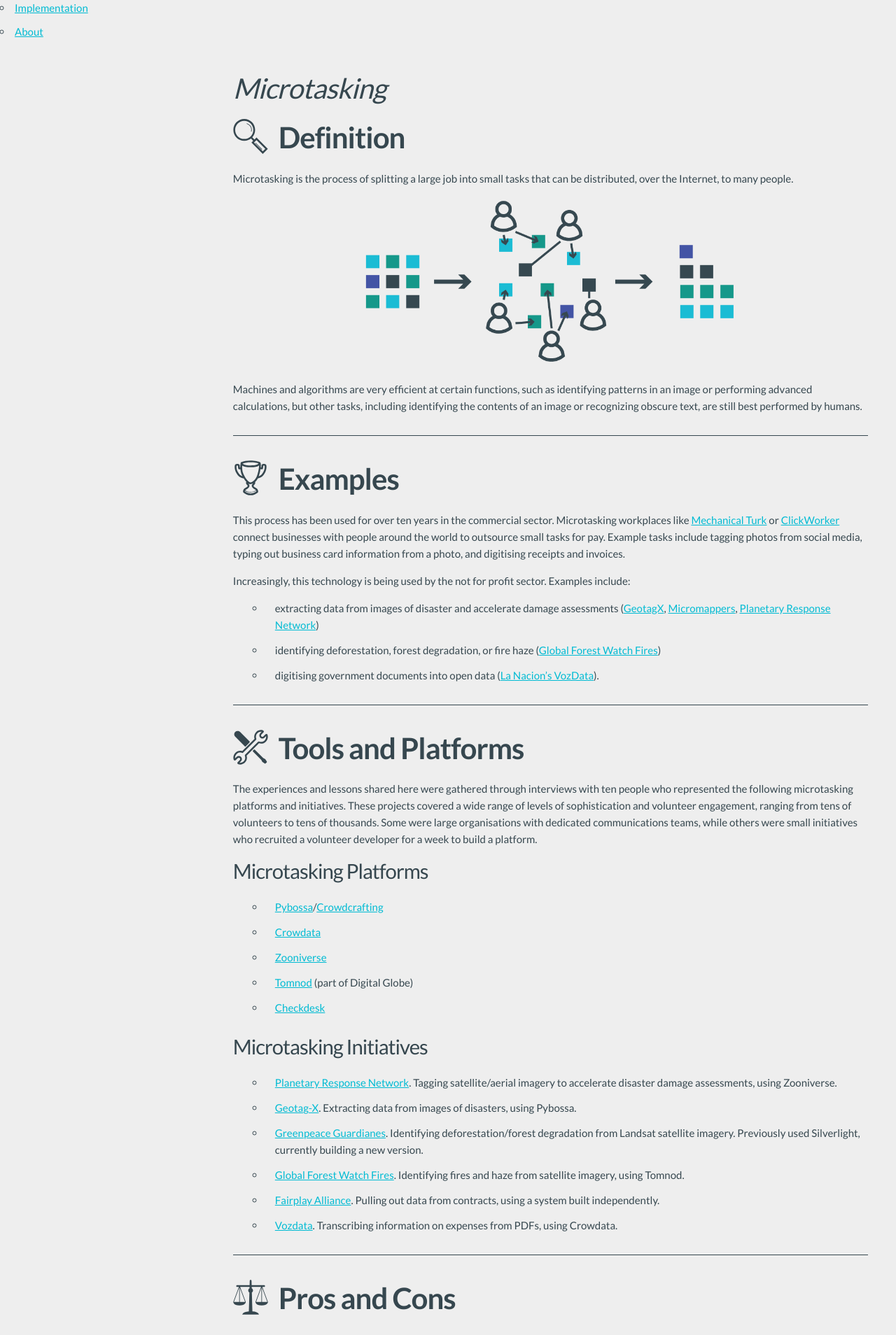
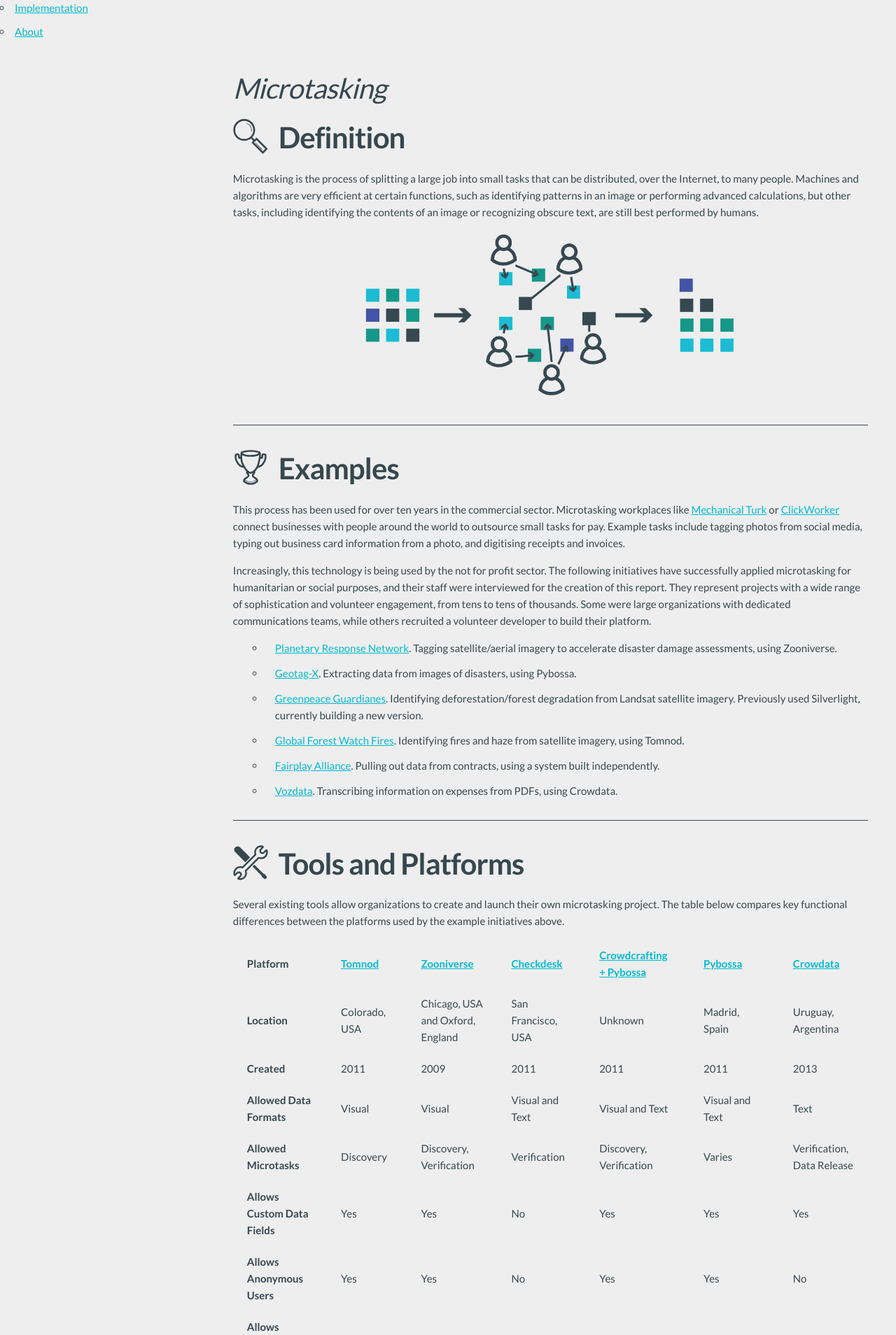
Before and after one commit to the-engine-room/library, a Jekyll site: the page built from _posts/2015-12-07-microtasking.md, in a window 1280 px wide. Shown: the part 957-2865 px from the top of the page at 70% size. Built offline with Jekyll 4.4.1, drawn with Linux system fonts in a browser that asks for light colours; nearby versions of some CDN libraries; comment, search, counter and statistics services are not loaded; some of the changed text lies outside the part shown.

Commit message:
Added tools/platforms table.

```diff
--- a/_layouts/default.html
+++ b/_layouts/default.html
@@ -42,7 +42,7 @@
         </div>
         <div class="text six columns">
           <p>{% if page.footer_text%}{{page.footer_text}}{%else%}
-            This site was created by the engine room to advance open knowledge and open standards.
+            This site was created by the engine room and Amnesty International to advance open knowledge and open standards.
             {% endif %}
           </p>
         </div>
--- a/_posts/2015-12-07-microtasking.md
+++ b/_posts/2015-12-07-microtasking.md
@@ -3,51 +3,52 @@ layout: page
 title: Microtasking
 
 funder_logo: /images/logos/amnesty.png
-funder_link: http://www.amnestyusa.org
+funder_link: //www.amnestyusa.org
 ---
 
 # Microtasking
 
 ## Definition
 
-Microtasking is the process of splitting a large job into small tasks that can be distributed, over the Internet, to many people.
+Microtasking is the process of splitting a large job into small tasks that can be distributed, over the Internet, to many people. Machines and algorithms are very efficient at certain functions, such as identifying patterns in an image or performing advanced calculations, but other tasks, including identifying the contents of an image or recognizing obscure text, are still best performed by humans.
 
 ![Microtasking](../media/microtasking/microtasking.png)
-
-Machines and algorithms are very efficient at certain functions, such as identifying patterns in an image or performing advanced calculations, but other tasks, including identifying the contents of an image or recognizing obscure text, are still best performed by humans.
 
 ---
 
 ## Examples
 
-This process has been used for over ten years in the commercial sector. Microtasking workplaces like [Mechanical Turk](https://www.mturk.com) or [ClickWorker](http://www.clickworker.com/) connect businesses with people around the world to outsource small tasks for pay. Example tasks include tagging photos from social media, typing out business card information from a photo, and digitising receipts and invoices.
+This process has been used for over ten years in the commercial sector. Microtasking workplaces like [Mechanical Turk](//www.mturk.com) or [ClickWorker](//www.clickworker.com/) connect businesses with people around the world to outsource small tasks for pay. Example tasks include tagging photos from social media, typing out business card information from a photo, and digitising receipts and invoices.
 
-Increasingly, this technology is being used by the not for profit sector. Examples include:
+Increasingly, this technology is being used by the not for profit sector. The following initiatives have successfully applied microtasking for humanitarian or social purposes, and their staff were interviewed for the creation of this report. They represent projects with a wide range of sophistication and volunteer engagement, from tens to tens of thousands. Some were large organizations with dedicated communications teams, while others recruited a volunteer developer to build their platform.
 
-* extracting data from images of disaster and accelerate damage assessments ([GeotagX](geotagx.org), [Micromappers](http://micromappers.org/), [Planetary Response Network](http://www.planetaryresponsenetwork.com/beta/))
-* identifying deforestation, forest degradation, or fire haze ([Global Forest Watch Fires](http://fires.globalforestwatch.org/))
-* digitising government documents into open data ([La Nacion’s VozData](http://vozdata.lanacion.com.ar)).
+- [Planetary Response Network](//irevolution.net/2014/06/03/zoomanitarians/). Tagging satellite/aerial imagery to accelerate disaster damage assessments, using Zooniverse.
+- [Geotag-X](//geotagx.org/about). Extracting data from images of disasters, using Pybossa.
+- [Greenpeace Guardianes](//www.guardianes.greenpeace.org.ar). Identifying deforestation/forest degradation from Landsat satellite imagery. Previously used Silverlight, currently building a new version.
+- [Global Forest Watch Fires](//fires.globalforestwatch.org). Identifying fires and haze from satellite imagery, using Tomnod.
+- [Fairplay Alliance](//www.fair-play.sk/). Pulling out data from contracts, using a system built independently.
+- [Vozdata](//blogs.lanacion.com.ar/projects/data/vozdata/). Transcribing information on expenses from PDFs, using Crowdata.
 
 ---
 
 ## Tools and Platforms
 
-The experiences and lessons shared here were gathered through interviews with ten people who represented the following microtasking platforms and initiatives. These projects covered a wide range of levels of sophistication and volunteer engagement, ranging from tens of volunteers to tens of thousands. Some were large organisations with dedicated communications teams, while others were small initiatives who recruited a volunteer developer for a week to build a platform.
+Several existing tools allow organizations to create and launch their own microtasking project. The table below compares key functional differences between the platforms used by the example initiatives above.
 
-### Microtasking Platforms
-- [Pybossa](http://pybossa.com/features/)/[Crowdcrafting](http://crowdcrafting.org/about)
-- [Crowdata](https://github.com/crowdata/crowdata)
-- [Zooniverse](https://www.zooniverse.org/about/)
-- [Tomnod](http://www.tomnod.com) (part of Digital Globe)
-- [Checkdesk](http://meedan.com/checkdesk-en/)
-
-### Microtasking Initiatives
-- [Planetary Response Network](http://irevolution.net/2014/06/03/zoomanitarians/). Tagging satellite/aerial imagery to accelerate disaster damage assessments, using Zooniverse.
-- [Geotag-X](http://geotagx.org/about). Extracting data from images of disasters, using Pybossa.
-- [Greenpeace Guardianes](http://www.guardianes.greenpeace.org.ar). Identifying deforestation/forest degradation from Landsat satellite imagery. Previously used Silverlight, currently building a new version.
-- [Global Forest Watch Fires](http://fires.globalforestwatch.org). Identifying fires and haze from satellite imagery, using Tomnod.
-- [Fairplay Alliance](http://www.fair-play.sk/). Pulling out data from contracts, using a system built independently.
-- [Vozdata](http://blogs.lanacion.com.ar/projects/data/vozdata/). Transcribing information on expenses from PDFs, using Crowdata.
+Platform | [Tomnod](//www.tomnod.com) | [Zooniverse](//www.zooniverse.org) | [Checkdesk](//checkdesk.org) | [Crowdcrafting + Pybossa](//crowdcrafting.org) | [Pybossa](//pybossa.com) | [Crowdata](crowdata.github.com) |
+-------- | -------- | -------- | -------- | -------- | -------- | -------- |
+__Location__ | Colorado, USA | Chicago, USA and Oxford, England | San Francisco, USA | Unknown | Madrid, Spain | Uruguay, Argentina |
+__Created__ | 2011 | 2009 | 2011 | 2011 | 2011 | 2013 |
+__Allowed Data Formats__ | Visual | Visual | Visual and Text | Visual and Text | Visual and Text | Text |
+__Allowed Microtasks__ | Discovery | Discovery, Verification | Verification | Discovery, Verification | Varies | Verification, Data Release |
+__Allows Custom Data Fields__ | Yes | Yes | No | Yes | Yes | Yes |
+__Allows Anonymous Users__ | Yes | Yes | No | Yes | Yes | No |
+__Allows Private Projects__ | No | Yes | Yes | No | Yes | Yes |
+__Allows Gamification__ | Yes | No | No | Yes | Yes | Yes |
+__Data Hosting__ | Amazon Web Services | Zooniverse Server | Project's own server | Crowdcrafting Server | Project's own server | Project's own server |
+__Languages__ | English | English, German, Polish | English, Arabic | English, Spanish | English, Spanish, Italian, French, German, Greek, Japanese | English, Spanish |
+__Mobile Compatible__ | No | Yes | No | No | Yes | Yes |
+__License__ | Property of Digital Globe | Apache 2 License | GNU General Public License | GNU Affero General Public License | GNU Affero General Public License | MIT License |
 
 ---
 
@@ -142,7 +143,7 @@ Organisations made project planning decisions for reasons related to their own s
 * __Project timelines.__ Fairplay Alliance’s project manager said that they put less time into the design of the app in advance; their main focus was getting the platform working quickly and cheaply because they didn't have the time and money to fine-tune it.
 * __Need for specialist information.__ Global Forest Watch Fires chose to work with Tomnod partly because it gave them access to high-quality cloud-free satellite imagery (something that they had previously found hard to access) provided by Digital Globe.
 
-For more on tool selection, read about the engine room's own experience [selecting a microtasking platform](https://www.theengineroom.org/behind-the-scenes-how-we-helped-kick-start-a-microtasking-site/).
+For more on tool selection, read about the engine room's own experience [selecting a microtasking platform](//www.theengineroom.org/behind-the-scenes-how-we-helped-kick-start-a-microtasking-site/).
 
 ### Special Considerations
 
@@ -156,7 +157,7 @@ Arguments for gamification included:
 
 * __Gamification can make the activity more engaging.__ For platforms where the tasks were repetitive, gamification was seen as a way to “reduce the tediousness of the activity”, to quote Greenpeace Guardianes. These organizations did not actually attempt to create real games, but used gaming mechanisms to make the activity more engaging and fun. For one project, Zooniverse made their classification work more engaging by adding elements of play that didn’t interfere with core tasks: when their Galaxy Zoo volunteers identified galaxies that looked like letters, the platform pulled these out and created an ‘alphabet’ that allowed volunteers to write messages to others.
 * __Gamification can create opportunities to reward or praise volunteers for their contributions.__ Some projects used information on how volunteers were contributing to give them physical rewards (which included 3D-printed items, shopping coupons, t-shirts, books and exclusive access to comedy gigs). Others focused on public recognition: a member of the Vozdata team said: “sometimes we mention volunteers on twitter if we know their username.” One smaller project was able to mitigate the risk of favouritism by finding a way to praise each of their 120 volunteers for some element of their contribution.
-* __Competition can be a motivating factor__ for some projects that aim to find a small number of very effective contributors, like [FoldIt](http://fold.it/portal/info/about), an initiative where contributors fold proteins to generate evidence that humans can contribute to predicting their structure more effectively than computers.
+* __Competition can be a motivating factor__ for some projects that aim to find a small number of very effective contributors, like [FoldIt](//fold.it/portal/info/about), an initiative where contributors fold proteins to generate evidence that humans can contribute to predicting their structure more effectively than computers.
 
 Arguments against gamification included:
 
@@ -198,9 +199,9 @@ Once a microtasking project has launched, there is a natural limit to the length
 ## About
 This site was created by the engine room and Amnesty International to understand the ins and outs of micro-tasking to support Amnesty’s Alt Click project.
 
-Alt Click is a two-year project funded by the [Swedish Postcode Lottery](https://www.postkodlotteriet.se) that aims to inspire a new generation of tech savvy human rights activists to take part in documenting, verifying and collating evidence of human rights abuse. In this context, Amnesty is planning to use micro-tasking to invite people to analyse satellite images, verify video footage and classify large amounts of social media data.
+Alt Click is a two-year project funded by the [Swedish Postcode Lottery](//www.postkodlotteriet.se) that aims to inspire a new generation of tech savvy human rights activists to take part in documenting, verifying and collating evidence of human rights abuse. In this context, Amnesty is planning to use micro-tasking to invite people to analyse satellite images, verify video footage and classify large amounts of social media data.
 
 ### Researchers
-__Milena Marin__ is the Senior Innovations Campaigner at Amnesty International and project manager of Alt Click. Get in touch to know more about Amnesty's efforts to use microtasking [@milena_iul](https://twitter.com/milena_iul).
+__Milena Marin__ is the Senior Innovations Campaigner at Amnesty International and project manager of Alt Click. Get in touch to know more about Amnesty's efforts to use microtasking [@milena_iul](//twitter.com/milena_iul).
 
-__Tom Walker__ is a Research Lead at the engine room. He works on projects that investigate and document topics that are useful for activists and organizations using data and technology in their work. [@thomwithoutanh](https://twitter.com/thomwithoutanh)
+__The engine room__ is an applied research and support organization dedicated to improving the safe and effective use of technology in advocacy. The engine room partners with activists and advocacy organizations to help them plan and implement activities that use technological tools. The engine room also conducts applied research on the same dynamics, to inform project design, support activities and funding decisions for social good and accountability programming. Read more at [theengineroom.org](//www.theengineroom.org).
--- a/styles/typography.scss
+++ b/styles/typography.scss
@@ -50,5 +50,6 @@ section.content {
 
   h4 { font-size: 16pt; }
 
+  td, th { padding: 10px 20px; }
 
 }
```
